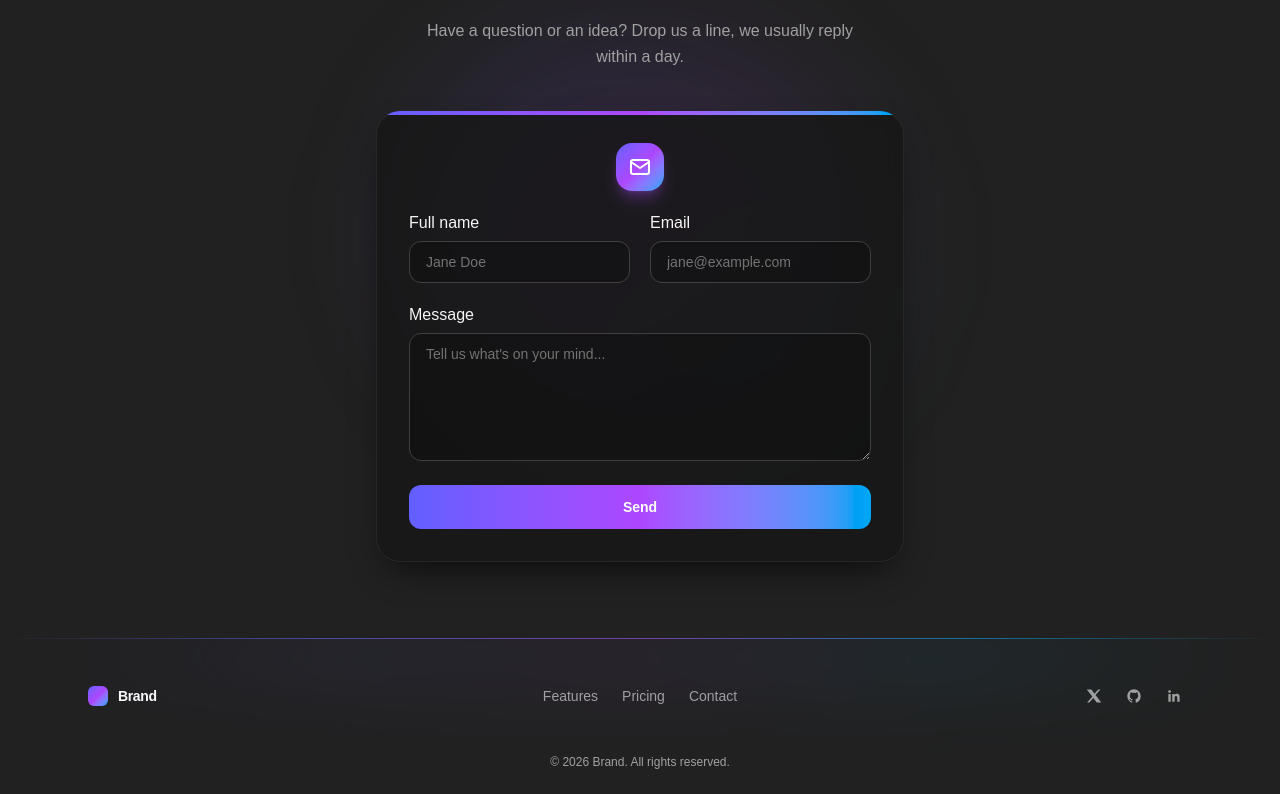
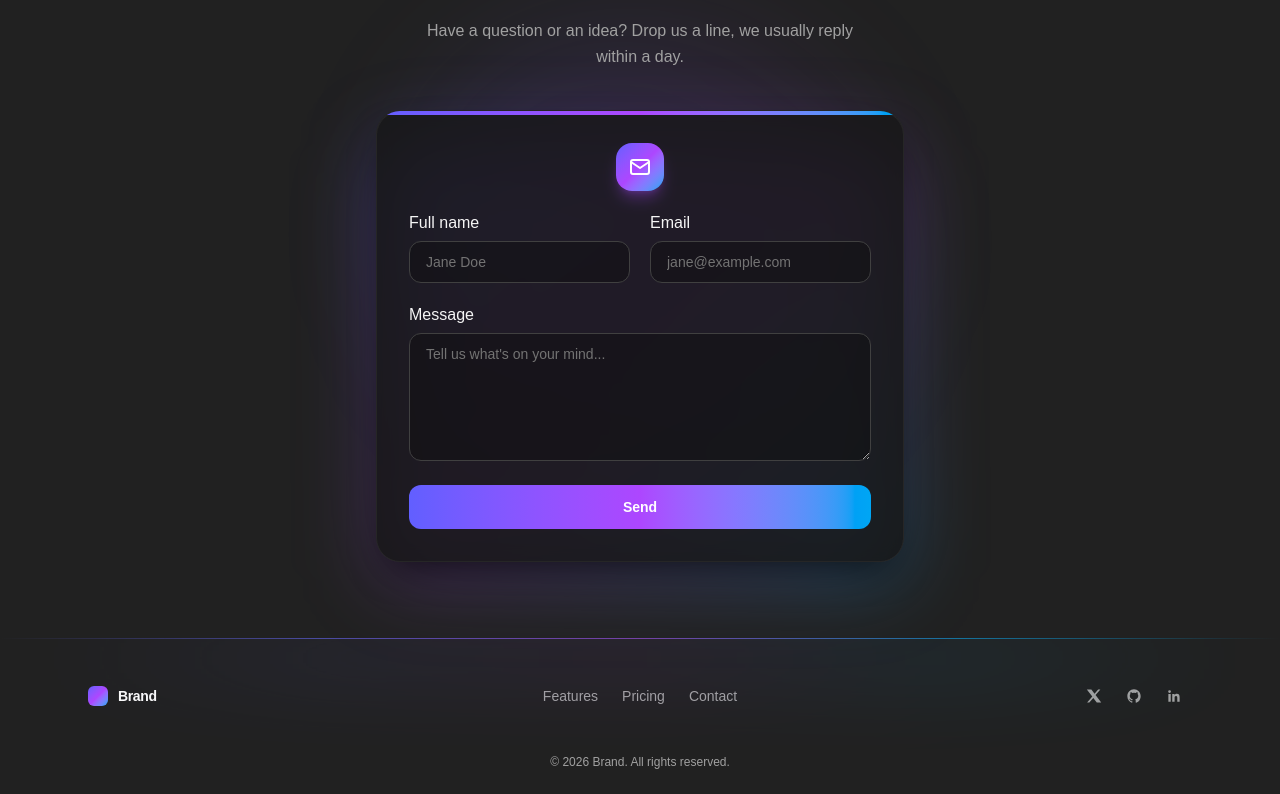
Before and after one commit to YoungShap/landing-page-task-konimbo, a Next.js app: page / in a window 1280 px wide. Shown: the part 2571-3365 px from the top of the page. Built offline with nearby package versions, Linux system fonts and the light colour scheme.

Commit message:
dark mode form glow fix

```diff
--- a/components/ContactForm.tsx
+++ b/components/ContactForm.tsx
@@ -61,6 +61,11 @@ export default function Home() {
         <div
           aria-hidden="true"
           className="absolute inset-x-3 top-16 -bottom-2 -z-10 rounded-3xl bg-gradient-to-br from-indigo-500/45 via-fuchsia-500/36 to-sky-500/45 blur-2xl sm:inset-x-2 sm:top-12 sm:-bottom-3 sm:from-indigo-500/52 sm:via-fuchsia-500/44 sm:to-sky-500/52 dark:hidden"
+        />
+        {/* Dark mode: card-hugging back-light (quieter than light mode's) so the form has a visible halo, incl. on mobile */}
+        <div
+          aria-hidden="true"
+          className="absolute inset-x-1 top-10 -bottom-4 -z-10 hidden rounded-3xl bg-gradient-to-br from-indigo-500/30 via-purple-500/24 to-sky-500/30 blur-2xl dark:block sm:inset-x-0 sm:top-8 sm:-bottom-5"
         />
 
       <form
```
